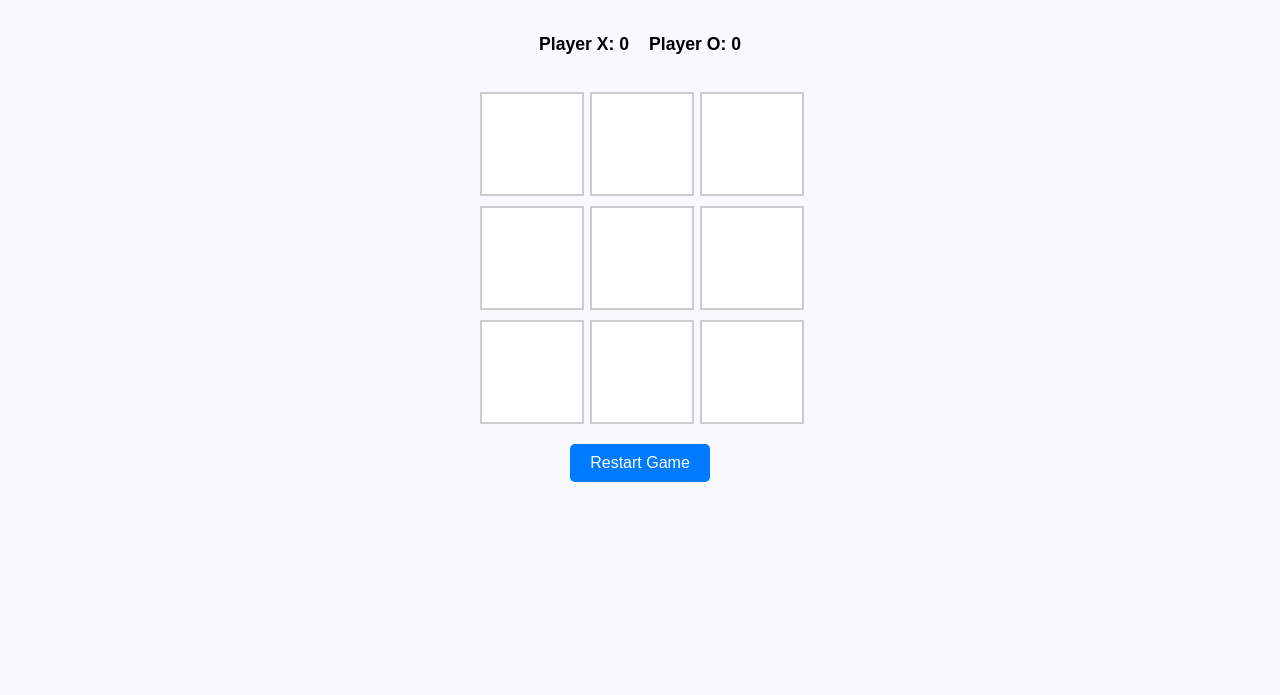
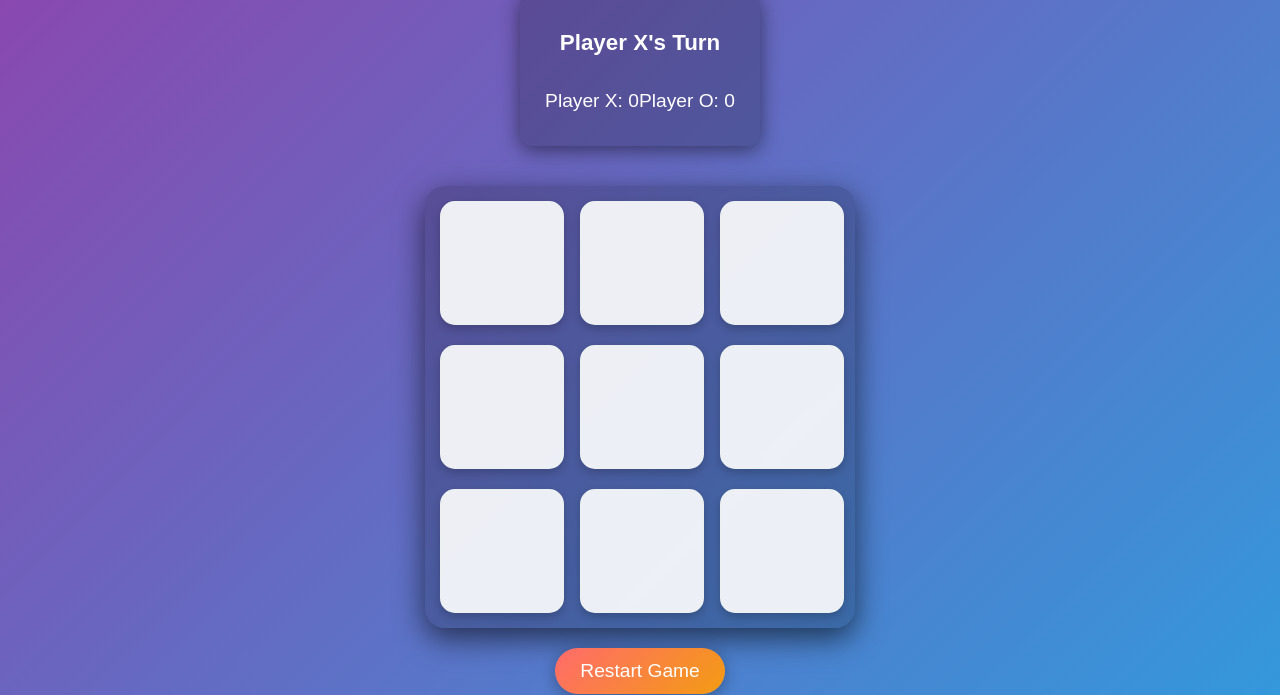
Before and after one commit to Gurupriyabalamurugan/DevOps-lab1-, a plain HTML site: page TicTacToe/index.html in a window 1280 px wide. Shown: the part 105-800 px from the top of the page. Drawn offline with Linux system fonts and the light colour scheme.

Commit message:
Update styles.css

```diff
--- a/TicTacToe/styles.css
+++ b/TicTacToe/styles.css
@@ -1,77 +1,147 @@
 body {
-    font-family: 'Arial', sans-serif;
+  font-family: 'Poppins', sans-serif;
   text-align: center;
-    margin: 20px;
-    background-color: #f7f9fc;
+  margin: 0;
+  padding: 0;
+  background: linear-gradient(135deg, #8e44ad, #3498db);
+  color: #fff;
+  height: 100vh;
+  display: flex;
+  flex-direction: column;
+  justify-content: center;
+  align-items: center;
+  overflow: hidden;
 }
 
 h1 {
-    color: #333;
-    font-size: 2em;
+  font-size: 3em;
+  margin-bottom: 10px;
+  color: #ffdfba;
+  text-shadow: 2px 2px 10px rgba(0, 0, 0, 0.4);
 }
 
 #game-info {
   margin-bottom: 20px;
+  padding: 15px 25px;
+  background: rgba(0, 0, 0, 0.2);
+  border-radius: 12px;
+  box-shadow: 0 4px 20px rgba(0, 0, 0, 0.5);
+  animation: fadeIn 1.5s ease-in-out;
 }
 
 #status {
-    font-size: 1.2em;
-    color: #555;
+  font-size: 1.4em;
+  font-weight: bold;
+  margin-bottom: 15px;
 }
 
 #scoreboard {
   display: flex;
-    justify-content: center;
-    gap: 20px;
+  justify-content: space-between;
+  margin-top: 10px;
 }
 
 #scoreboard p {
-    font-size: 1.1em;
-    font-weight: bold;
+  font-size: 1.2em;
 }
 
 .game-board {
   display: grid;
-    grid-template-columns: repeat(3, 100px);
-    gap: 10px;
+  grid-template-columns: repeat(3, 120px);
+  gap: 20px;
   margin: 20px auto;
-    max-width: 320px;
+  padding: 15px;
+  background: rgba(0, 0, 0, 0.2);
+  border-radius: 20px;
+  box-shadow: 0 10px 30px rgba(0, 0, 0, 0.6);
+  animation: slideIn 1s ease-in-out;
 }
 
 .cell {
-    width: 100px;
-    height: 100px;
-    background-color: #ffffff;
-    border: 2px solid #cccccc;
+  width: 120px;
+  height: 120px;
+  background: rgba(255, 255, 255, 0.9);
+  border: 2px solid #ecf0f1;
+  border-radius: 15px;
   display: flex;
   align-items: center;
   justify-content: center;
-    font-size: 2em;
+  font-size: 3em;
   font-weight: bold;
-    transition: background-color 0.3s, transform 0.3s;
+  color: #34495e;
   cursor: pointer;
+  box-shadow: 0 4px 10px rgba(0, 0, 0, 0.2);
+  transition: all 0.4s ease;
 }
 
 .cell:hover {
-    background-color: #f0f8ff;
-    transform: scale(1.05);
+  transform: scale(1.1) rotate(5deg);
+  background: #a29bfe;
+  color: #fff;
+  box-shadow: 0 6px 20px rgba(0, 0, 0, 0.5);
 }
 
 .cell.taken {
   cursor: not-allowed;
 }
 
+.cell.winning {
+  animation: glow 1.2s infinite alternate;
+  background-color: #f39c12 !important;
+  color: #fff;
+}
+
+@keyframes glow {
+  0% {
+    box-shadow: 0 0 20px rgba(243, 156, 18, 0.5);
+    transform: scale(1);
+  }
+  100% {
+    box-shadow: 0 0 40px rgba(243, 156, 18, 1);
+    transform: scale(1.1);
+  }
+}
+
 button {
-    padding: 10px 20px;
-    background-color: #007BFF;
-    color: white;
+  padding: 12px 25px;
+  background: linear-gradient(135deg, #ff6b6b, #f39c12);
+  color: #fff;
   border: none;
-    border-radius: 5px;
-    font-size: 1em;
+  border-radius: 30px;
+  font-size: 1.2em;
   cursor: pointer;
-    transition: background-color 0.3s;
+  box-shadow: 0 4px 15px rgba(0, 0, 0, 0.3);
+  transition: transform 0.3s ease, box-shadow 0.3s ease, background 0.4s ease;
 }
 
 button:hover {
-    background-color: #0056b3;
+  background: linear-gradient(135deg, #ff4757, #f1c40f);
+  transform: scale(1.1);
+  box-shadow: 0 8px 25px rgba(0, 0, 0, 0.5);
 }
+
+button:focus {
+  outline: none;
+}
+
+@keyframes fadeIn {
+  from {
+    opacity: 0;
+    transform: translateY(-20px);
+  }
+  to {
+    opacity: 1;
+    transform: translateY(0);
+  }
+}
+
+@keyframes slideIn {
+  from {
+    opacity: 0;
+    transform: translateY(50px);
+  }
+  to {
+    opacity: 1;
+    transform: translateY(0);
+  }
+}
```
Lines whose indentation alone changed are shown as unchanged.
